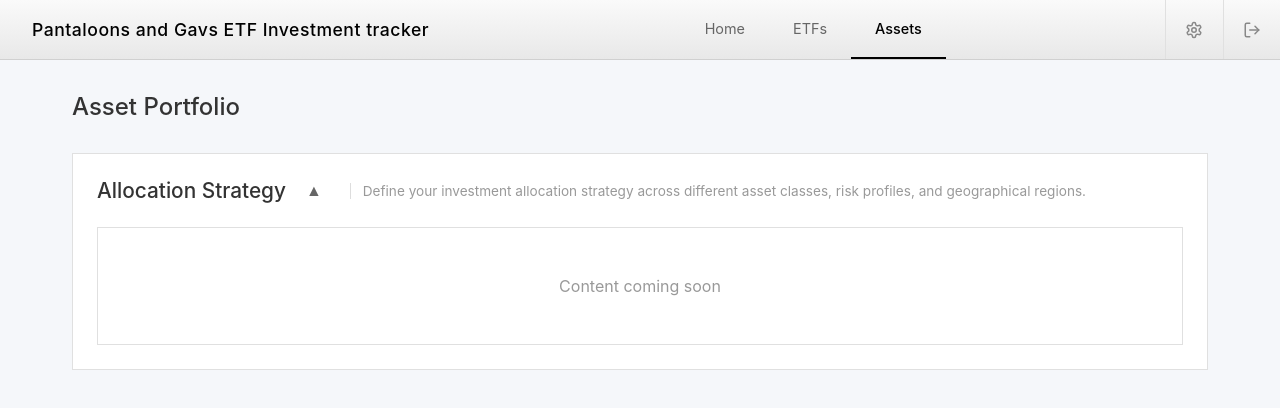
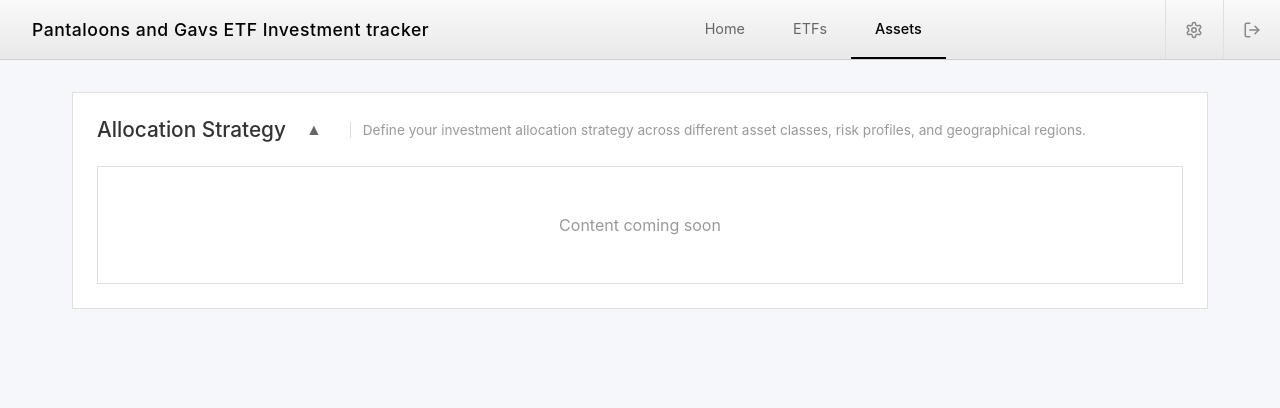
Before and after one commit to Bepyecee/eftBackEnd, a React (Create React App) app in the folder investment-tracker/frontend/: page /assets in a window 1280 px wide. Shown: the top 408 px of the page. Built offline with nearby package versions, Linux system fonts and the light colour scheme; sample sign-in values are in the browser's storage.

Commit message:
Remove unused asset list header from AssetList component

```diff
--- a/investment-tracker/frontend/src/components/AssetList.js
+++ b/investment-tracker/frontend/src/components/AssetList.js
@@ -7,10 +7,6 @@ function AssetList() {
 
   return (
     <div className="asset-list-container">
-      <div className="asset-list-header">
-        <h2>{messages.ASSET.LIST_TITLE}</h2>
-      </div>
-
       <div className="allocation-strategy-section">
         <div className="section-header">
           <div className="section-title-with-toggle">
```
